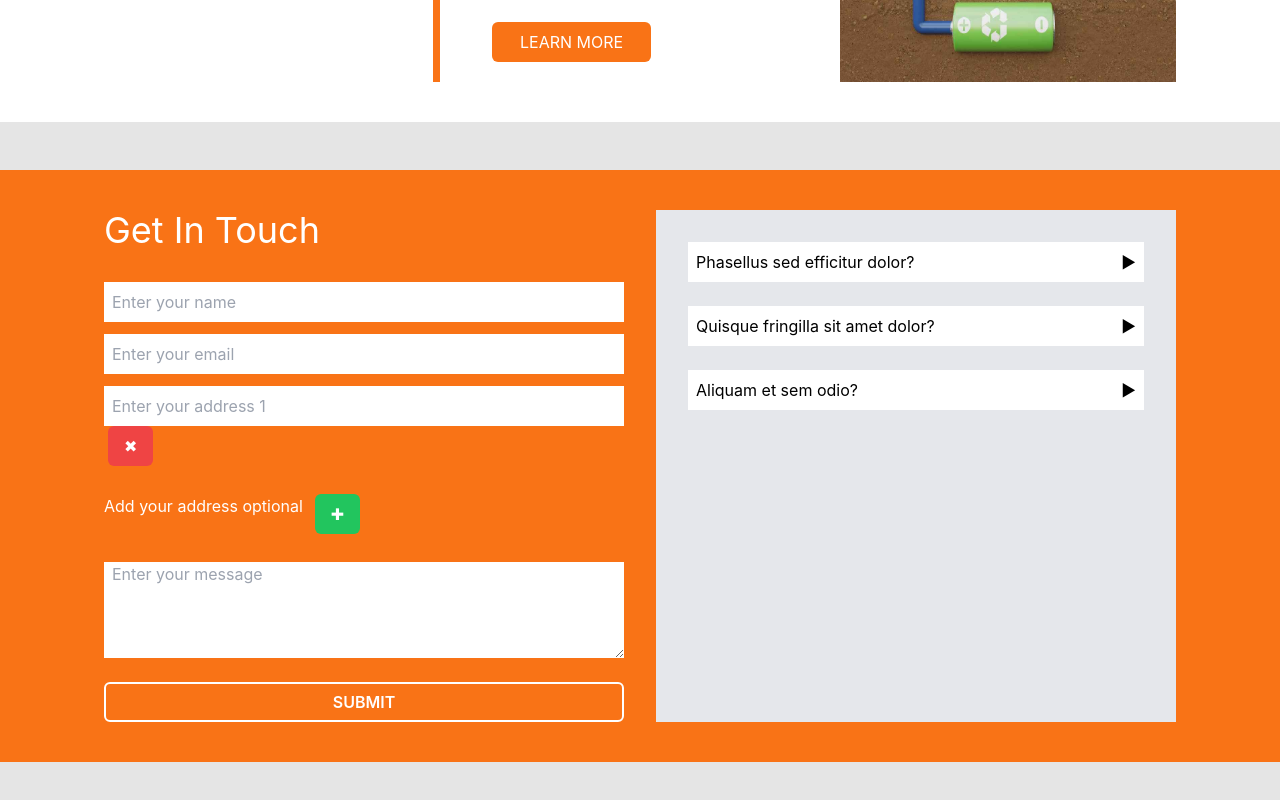
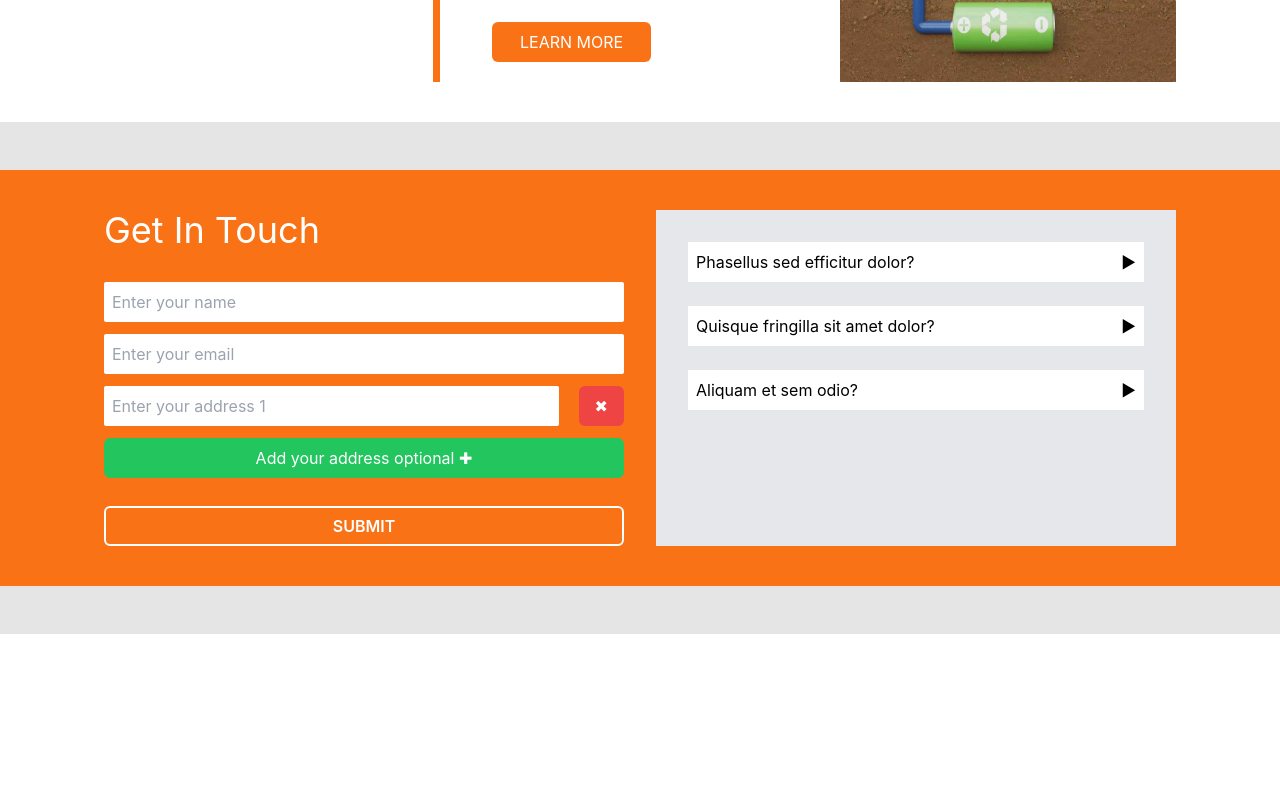
Before and after one commit to Amoly93/first_Project, a React (Create React App) app: page / in a window 1280 px wide. Shown: the part 1654-2454 px from the top of the page. After the commit the page ends 2288 px from the top, so only its background shows below. Built offline with nearby package versions, Linux system fonts and the light colour scheme.

Commit message:
Adding improvements

```diff
--- a/src/components/get-in-touch-form.js
+++ b/src/components/get-in-touch-form.js
@@ -1,24 +1,21 @@
-import { type } from "@testing-library/user-event/dist/type";
-import React from "react";
-import { useForm, Controller, useFieldArray } from "react-hook-form";
 import { useState } from "react";
 import InputController from "./input-controller";
+import { useForm, useFieldArray } from "react-hook-form";
 
 function GetInTouch() {
-  const { register, control, handleSubmit, formState, reset } = useForm({
+  const [activeTab, setActiveTab] = useState();
+
+  const { control, handleSubmit, reset } = useForm({
     defaultValues: {
       address: [{ name: "" }],
     },
   });
-  const { errors } = formState;
-  const onSubmit = (data) => {
-    console.log(data);
-    reset();
-  };
+
   const { fields, append, remove } = useFieldArray({
     control,
     name: "address",
   });
+
   const tabsData = [
     {
       label: "Phasellus sed efficitur dolor?",
@@ -36,7 +33,7 @@ function GetInTouch() {
         "Answer. Lorem ipsum dolor sit amet, consectetur adipiscing elit. Curabitur id suscipit ex. Suspendisse rhoncus laoreet purus quis elementum. Phasellus sed efficitur dolor, et ultricies sapien. Quisque fringilla sit amet dolor commodo efficitur. Aliquam et sem odio. In ullamcorper nisi nunc, et molestie ipsum iaculis sit amet.",
     },
   ];
-  const [activeTab, setActiveTab] = useState();
+
   return (
     <div className="  bg-orange-500 w-full    ">
       <div className="grid grid-cols md:grid-cols-2 gap-8  max-w-6xl conainer mx-auto  p-10">
@@ -44,30 +41,28 @@ function GetInTouch() {
           <h1 className="text-4xl text-white">Get In Touch</h1>
           <form
             className="flex flex-col gap-3 "
-            onSubmit={handleSubmit(onSubmit)}
+            onSubmit={handleSubmit(() => reset())}
           >
             <InputController
               control={control}
-              placeholderName={`Enter your name`}
-              inputName="username"
+              placeholder={`Enter your name`}
+              name="username"
             />
-
             <InputController
               control={control}
-              placeholderName={`Enter your email`}
-              inputName="email"
+              placeholder={`Enter your email`}
+              name="email"
             />
-
             {fields.map((field, index) => {
               return (
-                <div className="  space-x-1">
+                <div className="flex items-center gap-5">
                   <InputController
                     control={control}
-                    placeholderName={`Enter your address ${index + 1} `}
-                    inputName={`address.name`}
+                    placeholder={`Enter your address ${index + 1} `}
+                    name={`address.name`}
                   />
                   <button
-                    className="bg-red-500 text-white px-4 py-2 rounded-md mb-4"
+                    className="bg-red-500 text-white px-4 py-2 rounded-md"
                     onClick={() => remove(index)}
                   >
                     {"✖︎"}
@@ -75,39 +70,22 @@ function GetInTouch() {
                 </div>
               );
             })}
-            <div className="flex gap-3 text-white">
-              <p>Add your address optional </p>
-              <button
-                onClick={() => append({ name: "" })}
-                className="bg-green-500 text-white px-4 py-2 rounded-md mb-4"
-              >
-                {"✚"}
-              </button>
-            </div>
-            <textarea
-              rows={4}
-              className="px-2 "
-              {...register("message", {
-                required: "Messahe feild is required",
-                minLength: { value: 10, message: "Minimum is 10 characters" },
-                maxLength: { value: 100, message: "Miximum is 100 characters" },
-              })}
-              placeholder="Enter your message"
-            />
-            <span className="text-red-600  text-xs">
-              {errors.message?.message}
-            </span>
-            <input
-              className="border-2 border-white rounded-md h-10 text-white uppercase font-semibold hover:bg-white hover:text-orange-500"
-              type="submit"
-            />
+            <button
+              onClick={() => append({ name: "" })}
+              className="bg-green-500 text-white px-4 py-2 rounded-md mb-4"
+            >
+              {"Add your address optional ✚"}
+            </button>
+            <button className="border-2 border-white rounded-md h-10 text-white uppercase font-semibold hover:bg-white hover:text-orange-500">
+              Submit
+            </button>
           </form>
         </div>
-        <div className="bg-gray-200 p-8 space-y-6 ">
+        <div className="bg-gray-200 p-8 space-y-6">
           {tabsData.map((tab) => (
             <div>
               <button
-                className=" bg-white p-2 w-full   "
+                className=" bg-white p-2 w-full"
                 label={tab.label}
                 onClick={() =>
                   setActiveTab(tab.label === activeTab ? null : tab.label)
@@ -115,9 +93,8 @@ function GetInTouch() {
               >
                 <div className="flex justify-between">
                   {tab.label} <span>▶︎</span>{" "}
-                </div>{" "}
+                </div>
               </button>
-
               {tab.label === activeTab && <p className="p-5">{tab.content}</p>}
             </div>
           ))}
--- a/src/components/input-controller.js
+++ b/src/components/input-controller.js
@@ -2,25 +2,27 @@ import React from "react";
 
 import { Controller } from "react-hook-form";
 
-function InputController({ control, placeholderName, inputName }) {
+function InputController({ control, placeholder, name }) {
   return (
     <Controller
       control={control}
-      name={inputName}
+      name={name}
       rules={{ required: "This field is required" }}
-      render={({ field: { onChange, onBlur }, fieldState: { error } }) => (
-        <div>
+      render={({ field: { onChange, value }, fieldState: { error } }) => {
+        return (
+          <div className="w-full">
             <input
-            className="px-2 h-10 w-full"
+              value={value}
               onChange={onChange}
-            onBlur={onBlur}
-            placeholder={placeholderName}
+              placeholder={placeholder}
+              className="px-2 h-10 w-full rounded-sm"
             />
             {error && (
               <span className="text-red-600 text-xs">{error.message}</span>
             )}
           </div>
-      )}
+        );
+      }}
     />
   );
 }
```
Lines whose indentation alone changed are shown as unchanged.
